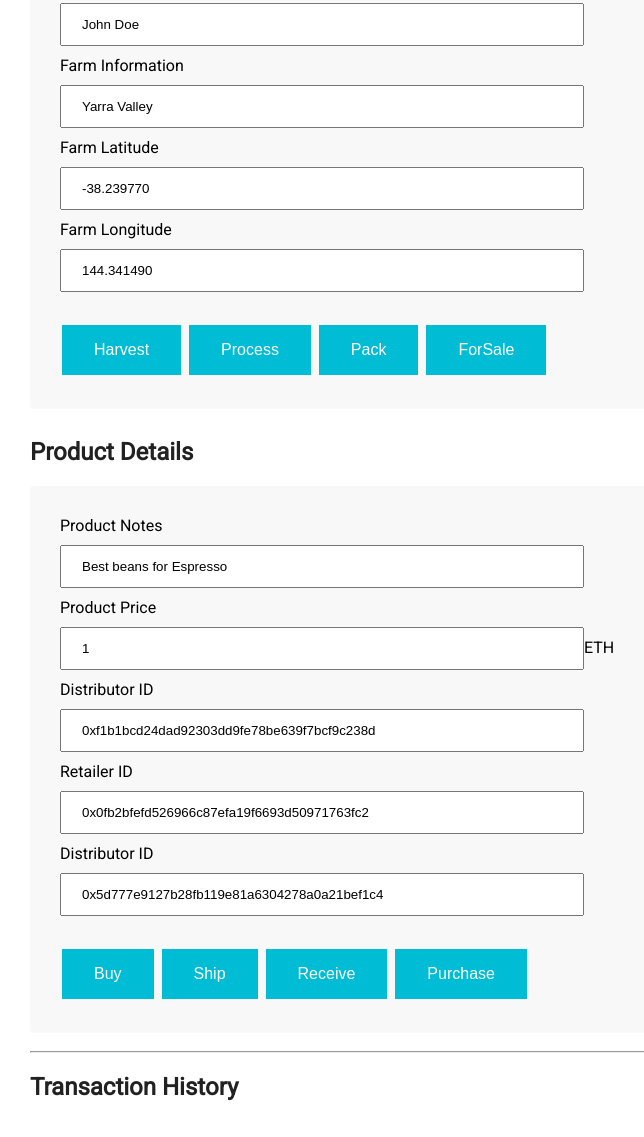
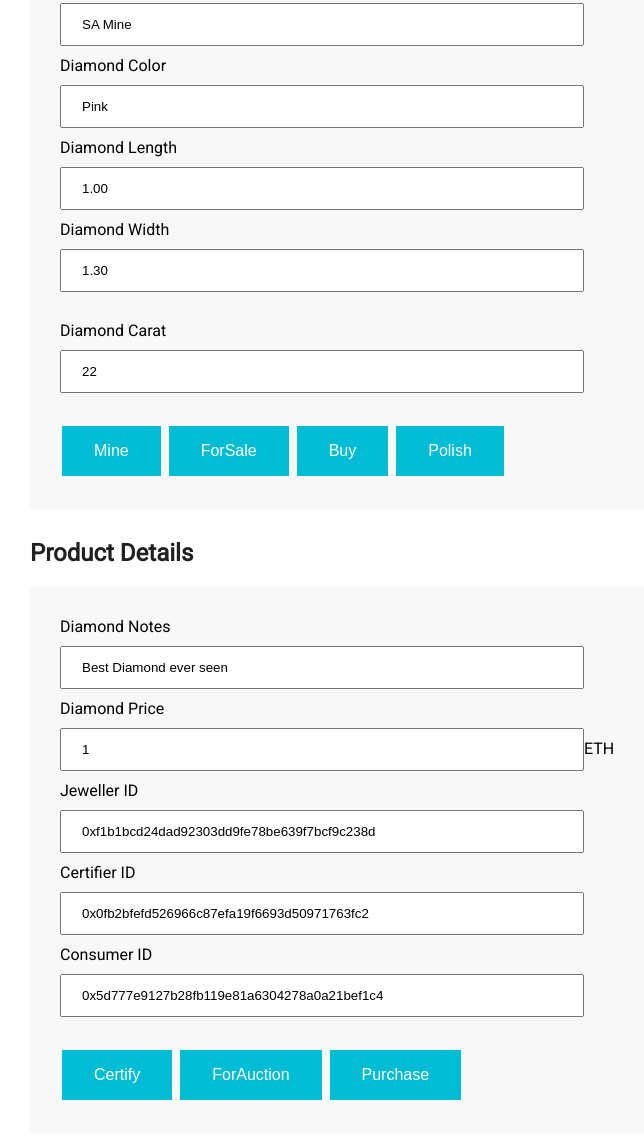
Before and after one commit to swadandekar/DiamondSupplyChainSolution, a website: page index.html in a window 1280 px wide. Shown: the part 806-1943 px from the top of the page, without its empty margins (10-654 px from the left). Drawn offline with nearby package versions, Linux system fonts and the light colour scheme.

Commit message:
added the roles logic
updated the code

```diff
--- a/index.html
+++ b/index.html
@@ -4,16 +4,16 @@
 <head>
     <meta charset="UTF-8">
     <meta name="viewport" content="width=device-width, initial-scale=1.0">
-    <title>Fair Trade Coffee</title>
+    <title>Fair Trade Diamond</title>
     <link href="https://fonts.googleapis.com/css?family=Roboto" rel="stylesheet">
     <link rel="stylesheet" type="text/css" href="style.css">
 </head>
 
 <body>
     <div class="container">
-        <h1 style="text-align: center;">Fair Trade Coffee</h1>
+        <h1 style="text-align: center;">Fair Trade Diamond</h1>
         <hr>
-        <p style="text-align: center;">Prove the authenticity of coffee using the Ethereum blockchain.</p>
+        <p style="text-align: center;">Prove the authenticity of diamond using the Ethereum blockchain.</p>
     </div>
 
     <div id="ftc-harvest">
@@ -34,57 +34,60 @@
             </div>
         </div>
         <div class=form-break></div>
-        <h2>Farm Details</h2>
+        <h2>Mine Details</h2>
         <div class="form-group">
-            Farmer ID
+            Miner ID
             <br>
-            <input type="text" id="originFarmerID" name="originFarmerID" value="0x99c289eb2aacec289631a5ddf62cf27a63d4494f"
+            <input type="text" id="originMinerID" name="originMinerID" value="0x99c289eb2aacec289631a5ddf62cf27a63d4494f"
                 size="50"><br>
-            Farm Name
+            Mine Name
             <br>
-            <input type="text" id="originFarmName" name="originFarmName" value="John Doe"><br>
-            Farm Information
+            <input type="text" id="originMinerName" name="originMinerName" value="SA Mine"><br>
+            Diamond Color
             <br>
-            <input type="text" id="originFarmInformation" name="originFarmInformation" value="Yarra Valley"><br>
-            Farm Latitude
+            <input type="text" id="diamondColor" name="diamondColor" value="Pink"><br>
+            Diamond Length
             <br>
-            <input type="text" id="originFarmLatitude" name="originFarmLatitude" value="-38.239770"><br>
-            Farm Longitude
+            <input type="text" id="diamondLength" name="diamondLength" value="1.00"><br>
+            Diamond Width
             <br>
-            <input type="text" id="originFarmLongitude" name="originFarmLongitude" value="144.341490"><br>
+            <input type="text" id="diamondWidth" name="diamondWidth" value="1.30"><br>
             <br>
-            <button class="btn-harvest" id="button" type="button" data-id="1">Harvest</button>
-            <button class="btn-process" id="button" type="button" data-id="2">Process</button>
-            <button class="btn-pack" id="button" type="button" data-id="3">Pack</button>
-            <button class="btn-forsale" id="button" type="button" data-id="4">ForSale</button>
+            Diamond Carat
+            <br>
+            <input type="text" id="diamondCarat" name="diamondCarat" value="22"><br>
+            <br>
+            <button class="btn-harvest" id="button" type="button" data-id="1">Mine</button>
+            <button class="btn-process" id="button" type="button" data-id="2">ForSale</button>
+            <button class="btn-pack" id="button" type="button" data-id="3">Buy</button>
+            <button class="btn-forsale" id="button" type="button" data-id="4">Polish</button>
         </div>
         <div class=form-break></div>
         <h2>Product Details</h2>
         <div class="form-group">
-            Product Notes
+            Diamond Notes
             <br>
-            <input type="text" id="productNotes" name="productNotes" value="Best beans for Espresso" size="60"><br>
-            Product Price
+            <input type="text" id="diamondNotes" name="diamondNotes" value="Best Diamond ever seen" size="60"><br>
+            Diamond Price
             <br>
             <input type="number" id="productPrice" name="productPrice" value=1>ETH<br>
-            Distributor ID
+            Jeweller ID
             <br>
-            <input type="text" id="distributorID" name="distributorID" value="0xf1b1bcd24dad92303dd9fe78be639f7bcf9c238d"
+            <input type="text" id="jewellerID" name="jewellerID" value="0xf1b1bcd24dad92303dd9fe78be639f7bcf9c238d"
                 size="50">
             <br>
-            Retailer ID
+            Certifier ID
             <br>
-            <input type="text" id="retailerID" name="retailerID" value="0x0fb2bfefd526966c87efa19f6693d50971763fc2"
+            <input type="text" id="certifierID" name="certifierID" value="0x0fb2bfefd526966c87efa19f6693d50971763fc2"
                 size="50"><br>
-            Distributor ID
+            Consumer ID
             <br>
             <input type="text" id="consumerID" name="consumerID" value="0x5d777e9127b28fb119e81a6304278a0a21bef1c4"
                 size="50"><br>
             <br>
-            <button class="btn-buy" id="button" type="button" data-id="5">Buy</button>
-            <button class="btn-ship" id="button" type="button" data-id="6">Ship</button>
-            <button class="btn-receive" id="button" type="button" data-id="7">Receive</button>
-            <button class="btn-purchase" id="button" type="button" data-id="8">Purchase</button>
+            <button class="btn-buy" id="button" type="button" data-id="5">Certify</button>
+            <button class="btn-ship" id="button" type="button" data-id="6">ForAuction</button>
+            <button class="btn-purchase" id="button" type="button" data-id="7">Purchase</button>
         </div>
         <div class=form-break></div>
         <hr>
```
Also changed, not shown: test/TestSupplychain.js (+23 -21 lines), build/contracts/CertifierRole.json, build/contracts/ConsumerRole.json, build/contracts/JewellerRole.json, build/contracts/Migrations.json, build/contracts/MinerRole.json, build/contracts/Roles.json, build/contracts/SupplyChain.json, 1 other file.
